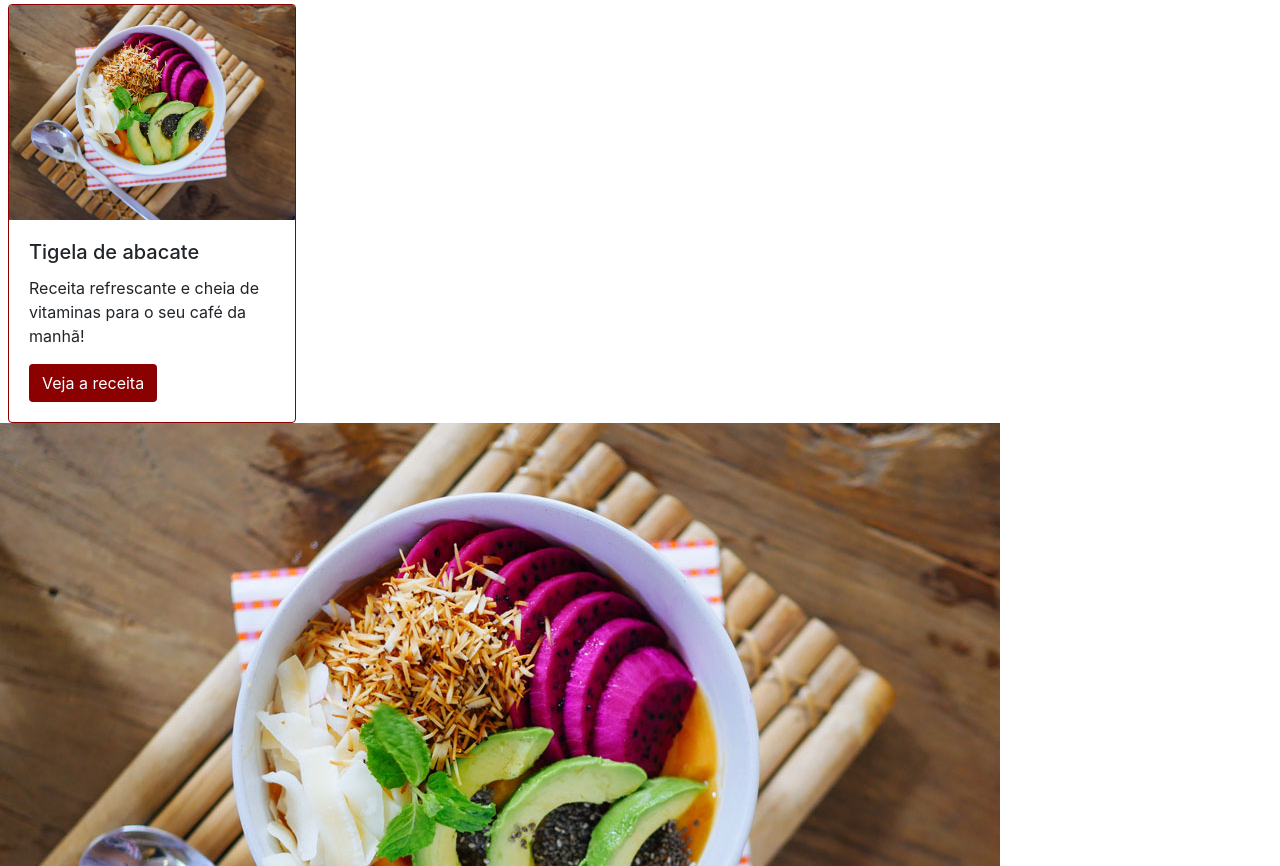
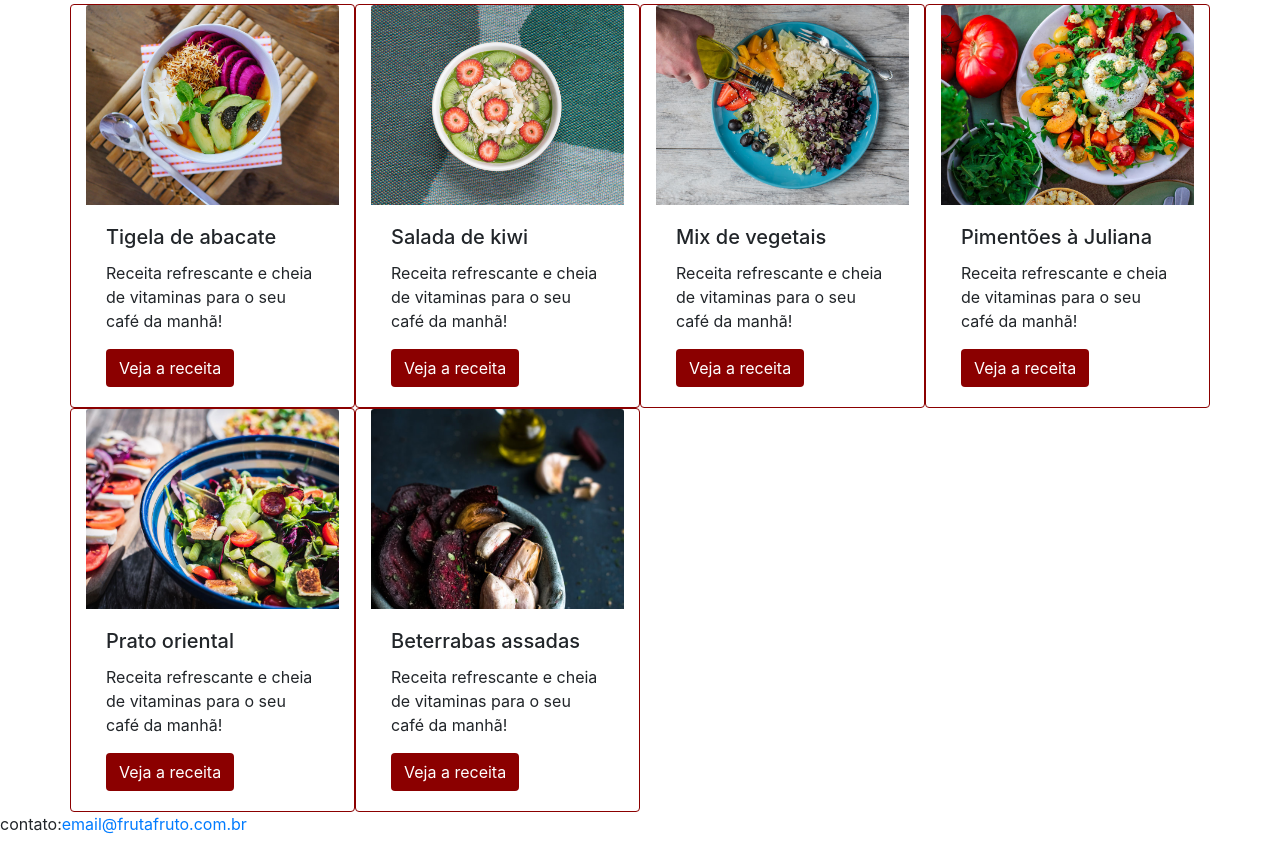
Before and after one commit to andre23arruda/fruto-e-fruta, a plain HTML site: page index.html in a window 1280 px wide. Shown: the part 634-1500 px from the top of the page. Drawn offline with Linux system fonts and the light colour scheme.

Commit message:
Add grid layout

```diff
--- a/index.html
+++ b/index.html
@@ -78,44 +78,75 @@
             <p class="text-center text-secondary pb-5">Nossas receitas ajudam você a aproveitar melhor os alimentos, economizar, ganhar tempo e praticidade</p>
         </section>
 
-        <section class="receitas">
-            <div class="card mx-2 borda-cor-especial" style="width: 18rem;">
-                <img src="src/img/receita-abacate.jpg" class="card-img-top" alt="...">
-                <div class="card-body">
-                  <h5 class="card-title">Tigela de abacate</h5>
-                  <p>Receita refrescante e cheia de vitaminas para o seu café da manhã!</p>
-                  <a href="#" class="btn background-cor-especial">Veja a receita</a>
-                </div>
+        <section class="receitas container">
+            <div class="row">
+                <article class="card borda-cor-especial card-largura col-lg-3 col-12">
+                    <img class="card-img-top img-card-padrao" src="src/img/receita-abacate.jpg" alt="...">
+                    <div class="card-body">
+                        <h5 class="card-title">Tigela de abacate</h5>
+                        <p>Receita refrescante e cheia de vitaminas para o seu café da manhã!</p>
+                        <a href="#" class="btn background-cor-especial">Veja a receita</a>
+                    </div>
+                </article>
+
+                <article class="card borda-cor-especial card-largura col-lg-3 col-12">
+                    <img class="card-img-top img-card-padrao" src="src/img/receita-kiwi.jpg" alt="tigela de mingau com kiwi, vista superior">
+                    <div class="card-body">
+                        <h5 class="card-title">Salada de kiwi</h5>
+                        <p>Receita refrescante e cheia de vitaminas para o seu café da manhã!</p>
+                        <a href="#" class="btn background-cor-especial">Veja a receita</a>
+                    </div>
+                </article>
+
+                <article class="card borda-cor-especial card-largura col-lg-3 col-12">
+                    <img class="card-img-top img-card-padrao"  src="src/img/receita-mix.jpg" alt="prato com mix de vegetais e mão de pessoa adicionando azeite, vista superior">
+                    <div class="card-body">
+                        <h5 class="card-title">Mix de vegetais</h5>
+                        <p>Receita refrescante e cheia de vitaminas para o seu café da manhã!</p>
+                        <a href="#" class="btn background-cor-especial">Veja a receita</a>
+                    </div>
+                </article>
+
+                <article class="card borda-cor-especial card-largura col-lg-3 col-12">
+                    <img class="card-img-top img-card-padrao"  src="src/img/receita-pimentoes.jpg" alt="prato de salada de pimentões com alguns ingredientes ao lado, vista superior">
+                    <div class="card-body">
+                        <h5 class="card-title">Pimentões à Juliana</h5>
+                        <p>Receita refrescante e cheia de vitaminas para o seu café da manhã!</p>
+                        <a href="#" class="btn background-cor-especial">Veja a receita</a>
+                    </div>
+                </article>
+
+                <article class="card borda-cor-especial card-largura col-lg-3 col-12">
+                    <img class="card-img-top img-card-padrao"  src="src/img/receita-oriental.jpg" alt="tigela com salada de vegetais estilo oriental, vista de cima">
+                    <div class="card-body">
+                        <h5 class="card-title">Prato oriental</h5>
+                        <p>Receita refrescante e cheia de vitaminas para o seu café da manhã!</p>
+                        <a href="#" class="btn background-cor-especial">Veja a receita</a>
+                    </div>
+                </article>
+
+                <article class="card borda-cor-especial card-largura col-lg-3 col-12">
+                    <img class="card-img-top img-card-padrao"  src="src/img/receita-beterrabas.jpg" alt="tigela com beterrabas e dentes de alho assados em primeiro plano, com ingredientes ao fundo">
+                    <div class="card-body">
+                        <h5 class="card-title">Beterrabas assadas</h5>
+                        <p>Receita refrescante e cheia de vitaminas para o seu café da manhã!</p>
+                        <a href="#" class="btn background-cor-especial">Veja a receita</a>
+                    </div>
+                </article>
             </div>
+
+
+
+
         </section>
+
+
 
     </main>
 
 
 
-    <img src="src/img/receita-abacate.jpg" alt="tigela com salada de abacate, vista superior">
-    <h3></h3>
 
-    <img src="src/img/receita-kiwi.jpg" alt="tigela de mingau com kiwi, vista superior">
-    <h3>Salada de kiwi</h3>
-    <p>Receita refrescante e cheia de vitaminas para o seu café da manhã!</p>
-
-    <img src="src/img/receita-mix.jpg" alt="prato com mix de vegetais e mão de pessoa adicionando azeite, vista superior">
-    <h3>Mix de vegetais</h3>
-    <p>Receita refrescante e cheia de vitaminas para o seu café da manhã!</p>
-
-    <img src="src/img/receita-pimentoes.jpg" alt="prato de salada de pimentões com alguns ingredientes ao lado, vista superior">
-    <h3>Pimentões à Juliana</h3>
-    <p>Receita refrescante e cheia de vitaminas para o seu café da manhã!</p>
-
-    <img src="src/img/receita-oriental.jpg" alt="tigela com salada de vegetais estilo oriental, vista de cima">
-    <h3>Prato oriental</h3>
-    <p>Receita refrescante e cheia de vitaminas para o seu café da manhã!</p>
-
-    <img src="src/img/receita-beterrabas.jpg" alt="tigela com beterrabas e dentes de alho assados em primeiro plano, com ingredientes ao fundo">
-    <h3>Beterrabas assadas</h3>
-    <p>Receita refrescante e cheia de vitaminas para o seu café da manhã!
-    </p>
 
     <p>contato:<a href="mailto:email@frutafruto.com.br">email@frutafruto.com.br</a></p>
 
--- a/style.css
+++ b/style.css
@@ -1,5 +1,3 @@
-
-
 .imagem-carrosel {
 	object-fit: cover;
 	object-position: 0 70%;
@@ -17,8 +15,23 @@
 .background-cor-especial {
 	background-color: darkred;
 	color: white;
+	transition: 0.1s;
+}
+
+.background-cor-especial:hover {
+	color: white;
+	font-weight: bold;
+}
+
+.card-largura {
+	width: 18rem;;
 }
 
 .borda-cor-especial {
 	border-color: darkred;
 }
+
+.img-card-padrao {
+	object-fit: cover;
+	height: 200px;
+}
```
